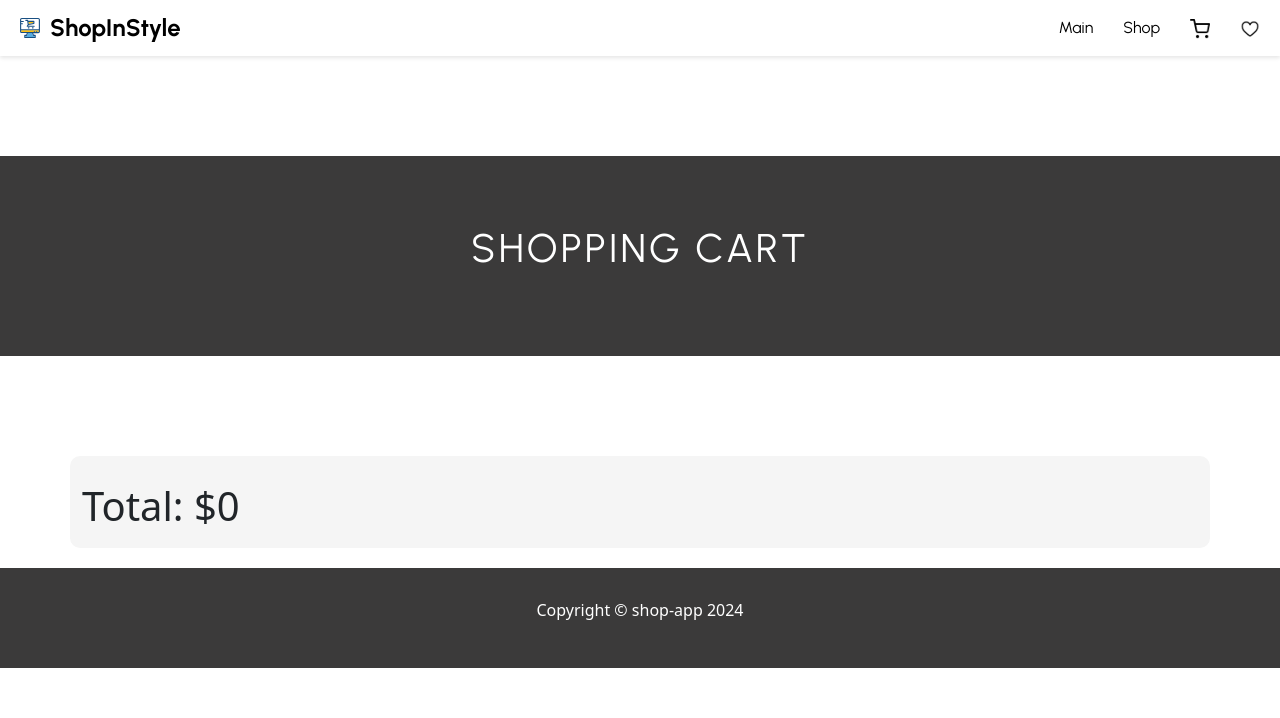
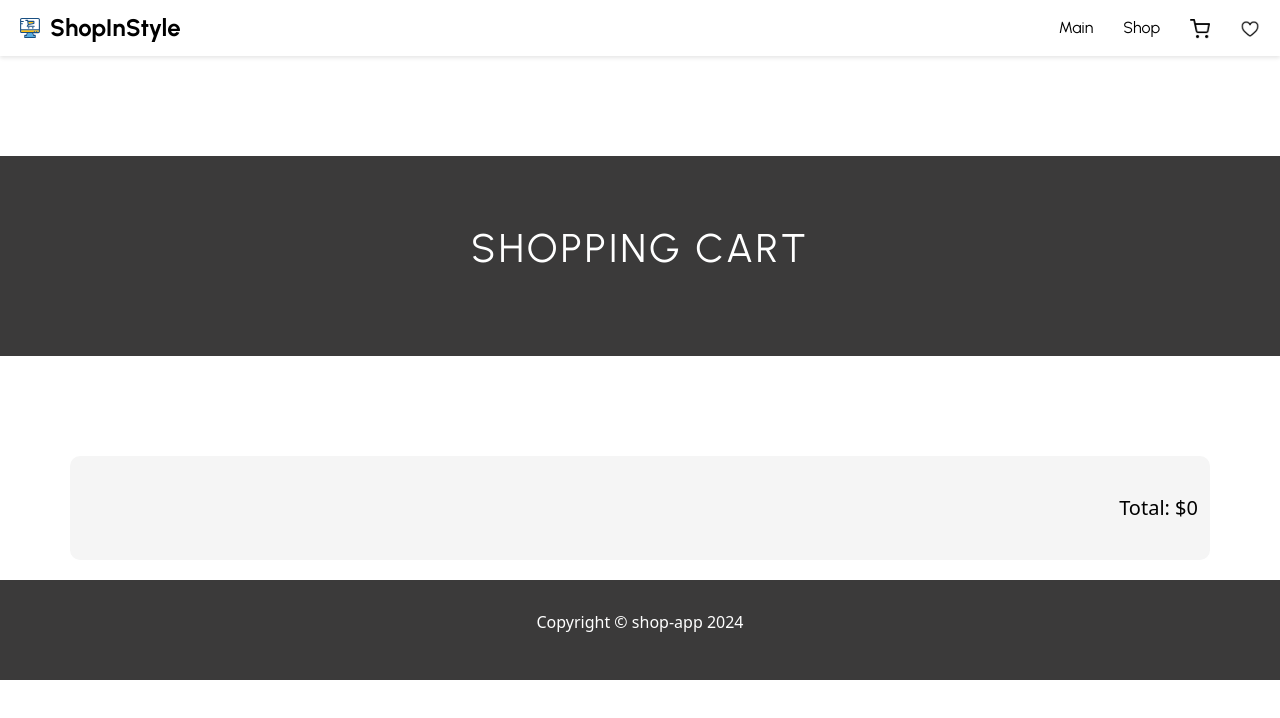
Before and after one commit to AdriannaLen/shop-app, a React (Vite) app: page /cart in a window 1280 px wide. Shown: the top 718 px of the page. Built offline with nearby package versions, Linux system fonts and the light colour scheme.

Commit message:
styled total

```diff
--- a/src/Components/ShoppingCart/ShoppingCart.scss
+++ b/src/Components/ShoppingCart/ShoppingCart.scss
@@ -1,8 +1,6 @@
 
 .buttonList {
-
-    display: flex;
-justify-content: space-between;
+  display: flex;
   align-items: center;
   padding: 10px 15px;
   margin-bottom: 10px;
@@ -11,8 +9,11 @@ justify-content: space-between;
   border-radius: 5px;
   box-shadow: 0 1px 3px rgba(0, 0, 0, 0.1);
 
-.buttonList__delete {
+  .buttonCounter {
+    margin-right: auto; // Przesuwa ten element całkowicie na lewo
+  }
 
+  .buttonList__delete {
     padding: 8px 16px;
     background-color: #ff4d4d;
     border: none;
@@ -23,9 +24,17 @@ justify-content: space-between;
     transition: background-color 0.3s ease, transform 0.3s ease;
 
     &:hover {
-        background-color: #f71313;
-        transform: scale(1.05);
-      }
+      background-color: #f71313;
+      transform: scale(1.05);
+    }
+  }
+
 }
 
+.total {
+
+  margin: 30px 0;
+  text-align:end;
+  font-size: 20px;
+  color:  black;
 }
--- a/src/Components/ShoppingCart/ShoppingCart.tsx
+++ b/src/Components/ShoppingCart/ShoppingCart.tsx
@@ -40,14 +40,14 @@ const ShoppingCart: React.FC<ShoppingCartProps> = ({ cartItems, handleDelete })
         {cartItems.map((item, index) => (
           <li className="buttonList" key={item.id}>
             {item.title} - ${item.price}
-            <button onClick={() => handleDecrement(index)}>-</button>
-            <p>{counts[index]}</p>
-            <button onClick={() => handleIncrement(index)}>+</button>
+            <button className="buttonCounter" onClick={() => handleDecrement(index)}>-</button>
+            <p className="buttonCounter">{counts[index]}</p>
+            <button className="buttonCounter" onClick={() => handleIncrement(index)}>+</button>
             <button className="buttonList__delete" onClick={() => handleDelete(item.id)}>Delete</button>
           </li>
         ))}
       </ul>
-      <h1>Total: ${calculateTotal()}</h1>
+      <h1 className="total">Total: ${calculateTotal()}</h1>
     </div>
   );
 };
```
